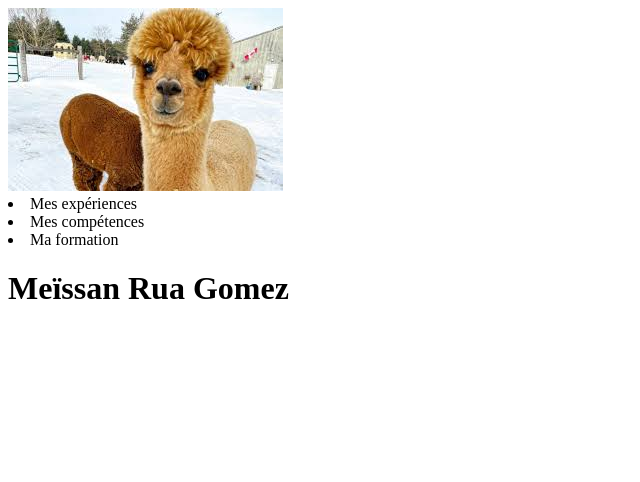
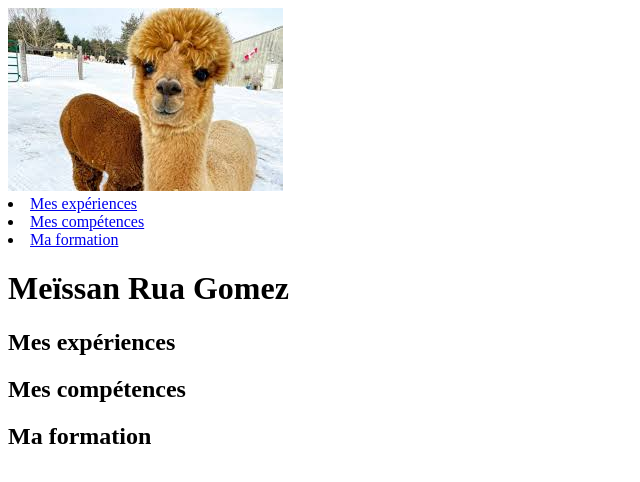
Before and after one commit to divtec-cejef/cv-01-html-Meissan1903, a plain HTML site: page index.html in a window 1280 px wide. Shown: the whole page, without its empty margins (0-640 px from the left). Drawn offline with Linux system fonts and the light colour scheme.

Commit message:
ajout des liens et des catégories

```diff
--- a/index.html
+++ b/index.html
@@ -3,11 +3,14 @@
 <head>
     <meta charset="UTF-8">
     <img src="img/images.jpg" height="183" width="275" alt=""/>
-    <li>Mes expériences</li>
-    <li>Mes compétences</li>
-    <li>Ma formation</li>
+    <li><a href="#experience"> Mes expériences </a></li>
+    <li><a href="#compétences"> Mes compétences</a></li>
+    <li><a href="#formation"> Ma formation</a></li>
     <title>CV de Meïssan Rua Gomez</title>
 <body>
     <h1>Meïssan Rua Gomez</h1>
+<h2> <a id="experience"></a> Mes expériences </h2>
+    <h2> <a id="compétences"></a> Mes compétences </h2>
+    <h2> <a id="formation"></a> Ma formation </h2>
 </body>
 </html>
```
